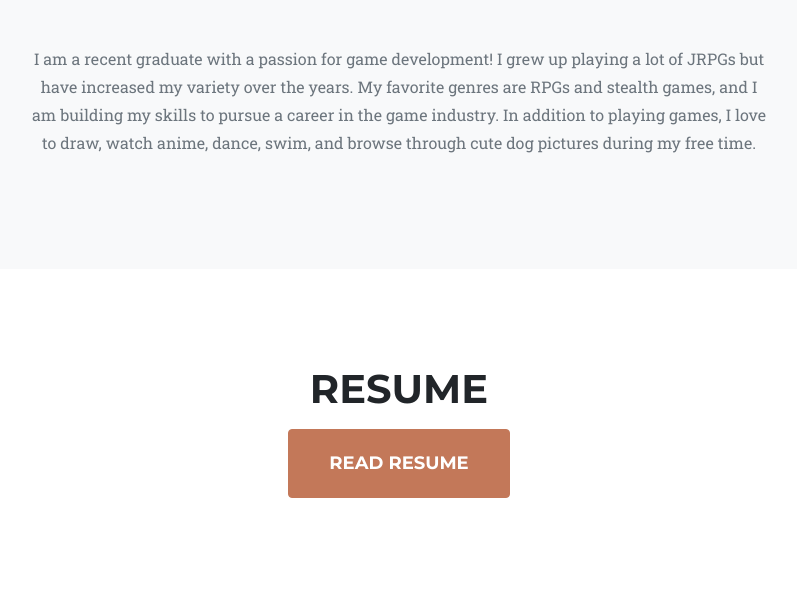
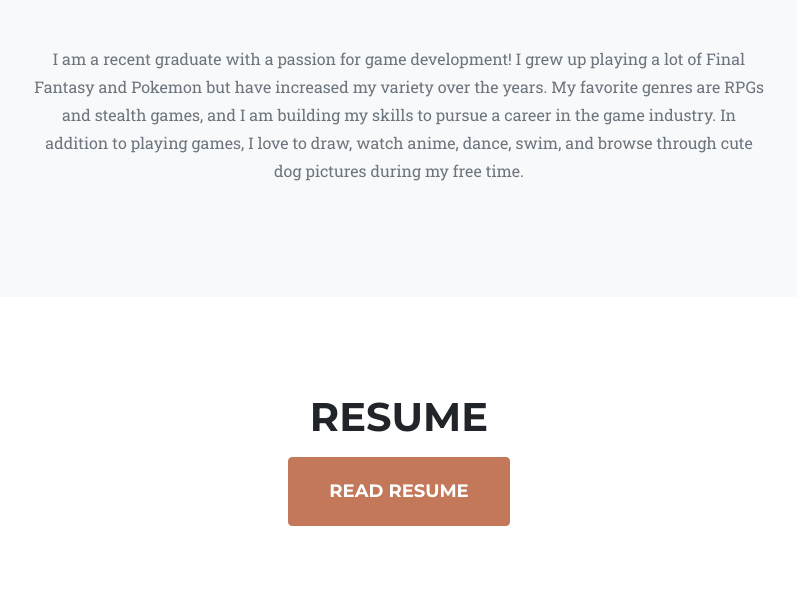
Before and after one commit to izabela-tolentino/izabela-tolentino.github.io, a plain HTML site: page index.html in a window 1280 px wide. Shown: the part 7418-8014 px from the top of the page, without its empty margins (241-1038 px from the left). Drawn offline with nearby package versions, Linux system fonts and the light colour scheme; a web font is replaced by a local one.

Commit message:
edited about section a little

```diff
--- a/index.html
+++ b/index.html
@@ -472,7 +472,7 @@
       </div>
     </div>
     <div class="row">
-      <div class="col-lg-8 mx-auto text-center"><p class="large text-muted">I am a recent graduate with a passion for game development! I grew up playing a lot of JRPGs but have increased my variety over the years. My favorite genres are RPGs and stealth games, and I am building my skills to pursue a career in the game industry. In addition to playing games, I love to draw, watch anime, dance, swim, and browse through cute dog pictures during my free time.</p></div>
+      <div class="col-lg-8 mx-auto text-center"><p class="large text-muted">I am a recent graduate with a passion for game development! I grew up playing a lot of Final Fantasy and Pokemon but have increased my variety over the years. My favorite genres are RPGs and stealth games, and I am building my skills to pursue a career in the game industry. In addition to playing games, I love to draw, watch anime, dance, swim, and browse through cute dog pictures during my free time.</p></div>
     </div>
   </div>
 </section>
```
